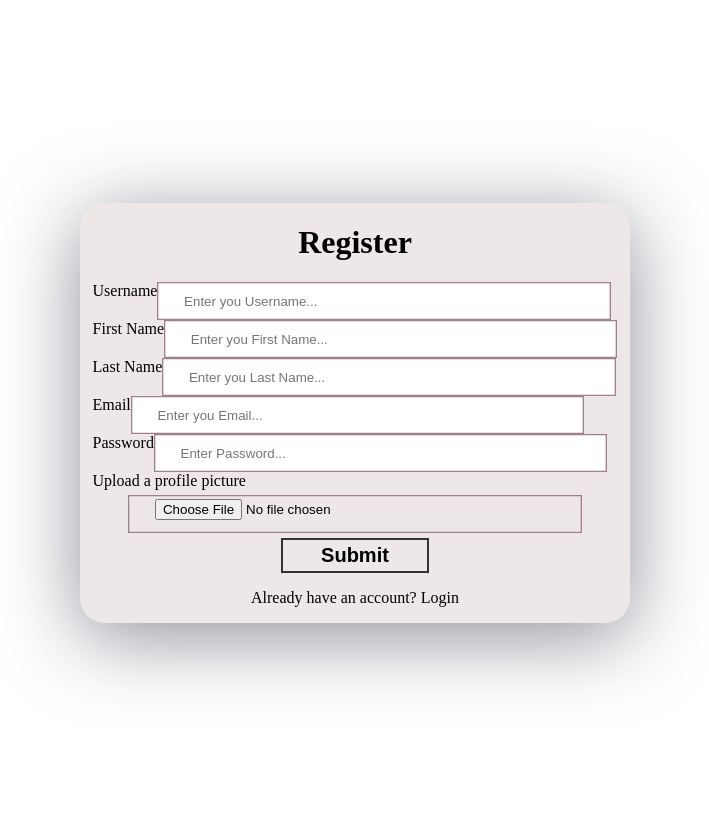
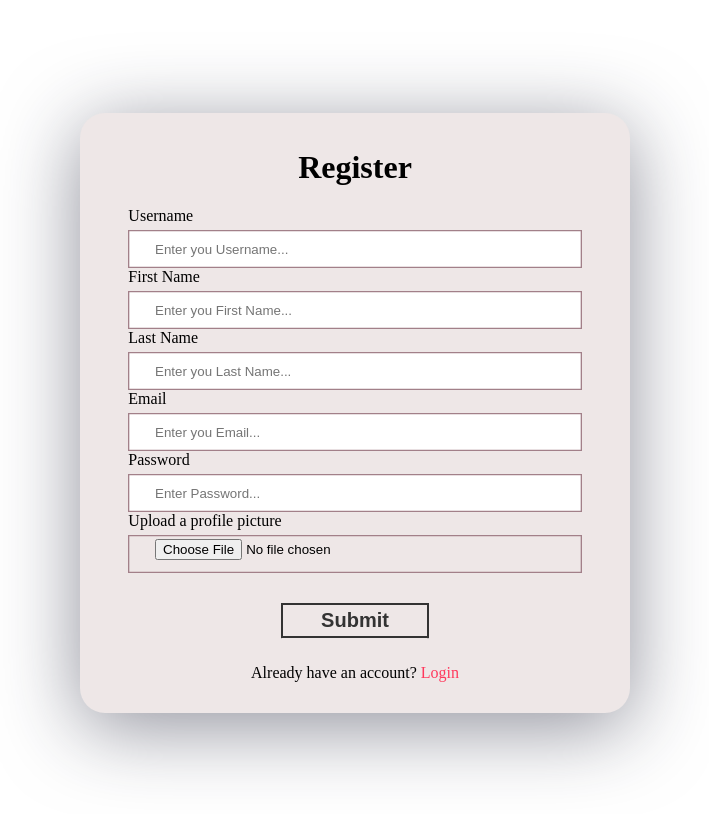
Before and after one commit to refatbaderkhan/rentable-client, a React (Create React App) app: page / in a window 1280 px wide. Both pictures are taken after a click on the element "Register". Shown: the whole page, without its empty margins (293-1002 px from the left). Built offline with nearby package versions, Linux system fonts and the light colour scheme; the HTML template or start-up script is replaced by a standard one.

Commit message:
added styles

```diff
--- a/src/styles/colors.css
+++ b/src/styles/colors.css
@@ -0,0 +1,67 @@
+.primary-bg {
+  background-color: #ff385c;
+}
+
+.light-bg {
+  background-color: #ffafbd;
+}
+
+.secondary-bg {
+  background-color: #5d5d5d;
+}
+
+.white-bg {
+  background-color: white;
+}
+
+.black-bg {
+  background-color: black;
+}
+
+.primary-text {
+  color: #ff385c;
+}
+
+.secondary-text {
+  color: #5d5d5d;
+}
+
+.white-text {
+  color: white;
+}
+
+.black-text {
+  color: black;
+}
+
+.light-text {
+  color: #ffafbd;
+}
+
+.medium-bg {
+  background-color: #dddddd;
+}
+
+.medium-text {
+  color: #dddddd;
+}
+
+.dark-bg {
+  background-color: #cccccc;
+}
+
+.dark-text {
+  color: #cccccc;
+}
+
+.sp-text {
+  color: #bbbbbb;
+}
+
+.d-text {
+  color: #333333;
+}
+
+.twelve {
+  font-size: 12px
+}
--- a/src/styles/utilities.css
+++ b/src/styles/utilities.css
@@ -7,7 +7,43 @@
   display: flex;
 }
 
+.column {
+  flex-direction: column;
+}
+
 .center {
   justify-content: center;
   align-items: center;
 }
+
+.roundedMedium {
+  border-radius: 10px;
+}
+
+.spacer-30 {
+  height: 30px;
+}
+
+.spacer-25 {
+  height: 25px;
+}
+
+.spacer-20 {
+  height: 20px;
+}
+
+.spacer-15 {
+  height: 15px;
+}
+
+.spacer-10 {
+  height: 10px;
+}
+
+.spacer-5 {
+  height: 5px;
+}
+
+.pointer {
+  cursor: pointer;
+}
```
